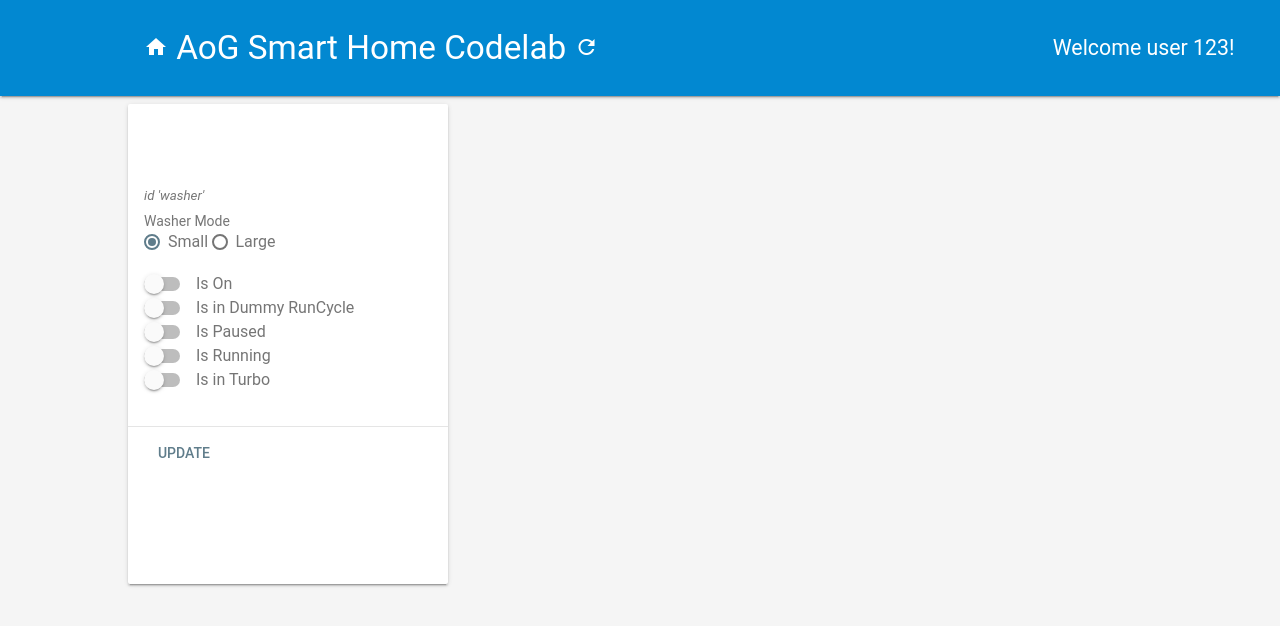
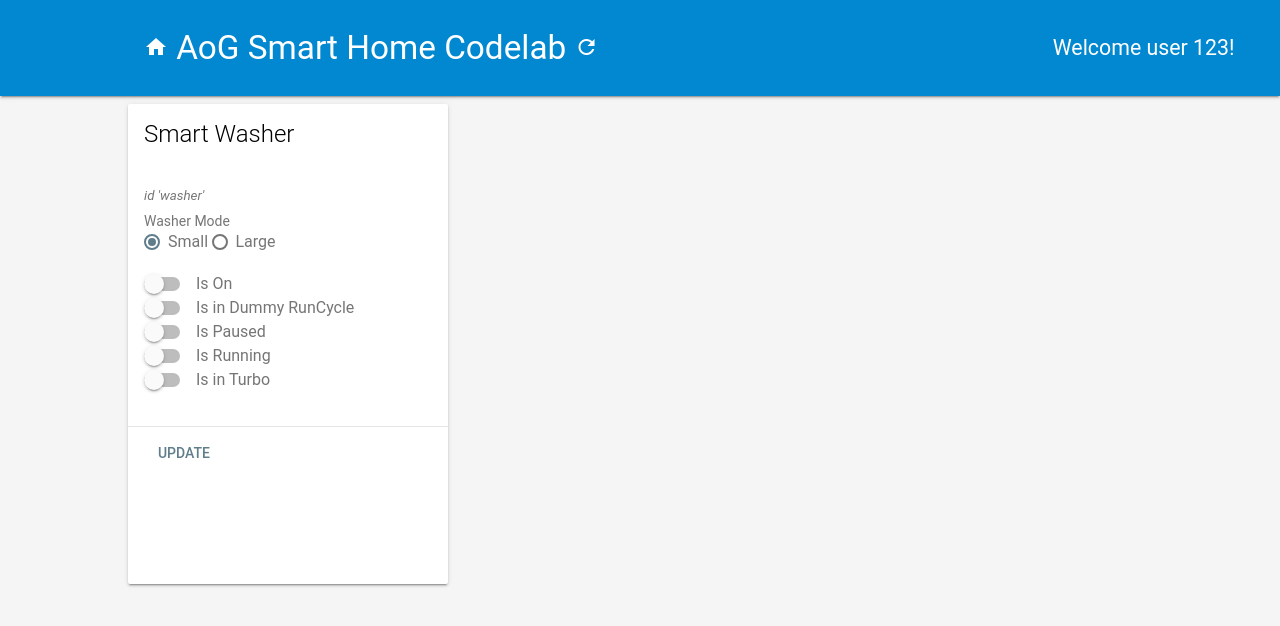
Before and after one commit to google-home/smarthome-washer, a plain HTML site: page washer-done/public/index.html in a window 1280 px wide. Drawn offline with nearby package versions, Linux system fonts and the light colour scheme; some packages are replaced by stand-ins of ours; no server answers.

Commit message:
Simplifies functionality
Cleans up codelab

Change-Id: Id57e02324762d2f563cc91e078302d6a59d884bf

```diff
--- a/washer-done/public/main.css
+++ b/washer-done/public/main.css
@@ -46,9 +46,6 @@ html, body {
   width: 320px;
   height: 480px;
 }
-.demo-card-square > .mdl-card__title {
-  color: #fff;
-}
 
 h3 {
   font-size: 25pt;
--- a/washer-start/public/main.css
+++ b/washer-start/public/main.css
@@ -46,9 +46,6 @@ html, body {
   width: 320px;
   height: 480px;
 }
-.demo-card-square > .mdl-card__title {
-  color: #fff;
-}
 
 h3 {
   font-size: 25pt;
--- a/washer-start/public/main.js
+++ b/washer-start/public/main.js
@@ -118,7 +118,6 @@ SmartHome.prototype.updateState = () => {
   let elStartStopPaused = document.getElementById('demo-washer-startStopPaused');
   let elStartStopRunning = document.getElementById('demo-washer-startStopRunning');
   let elToggles = document.getElementById('demo-washer-toggles');
-  let elSensor = document.getElementById('demo-washer-sensor');
 
   let pkg = {
     OnOff: { on: elOnOff.classList.contains('is-checked') },
```
